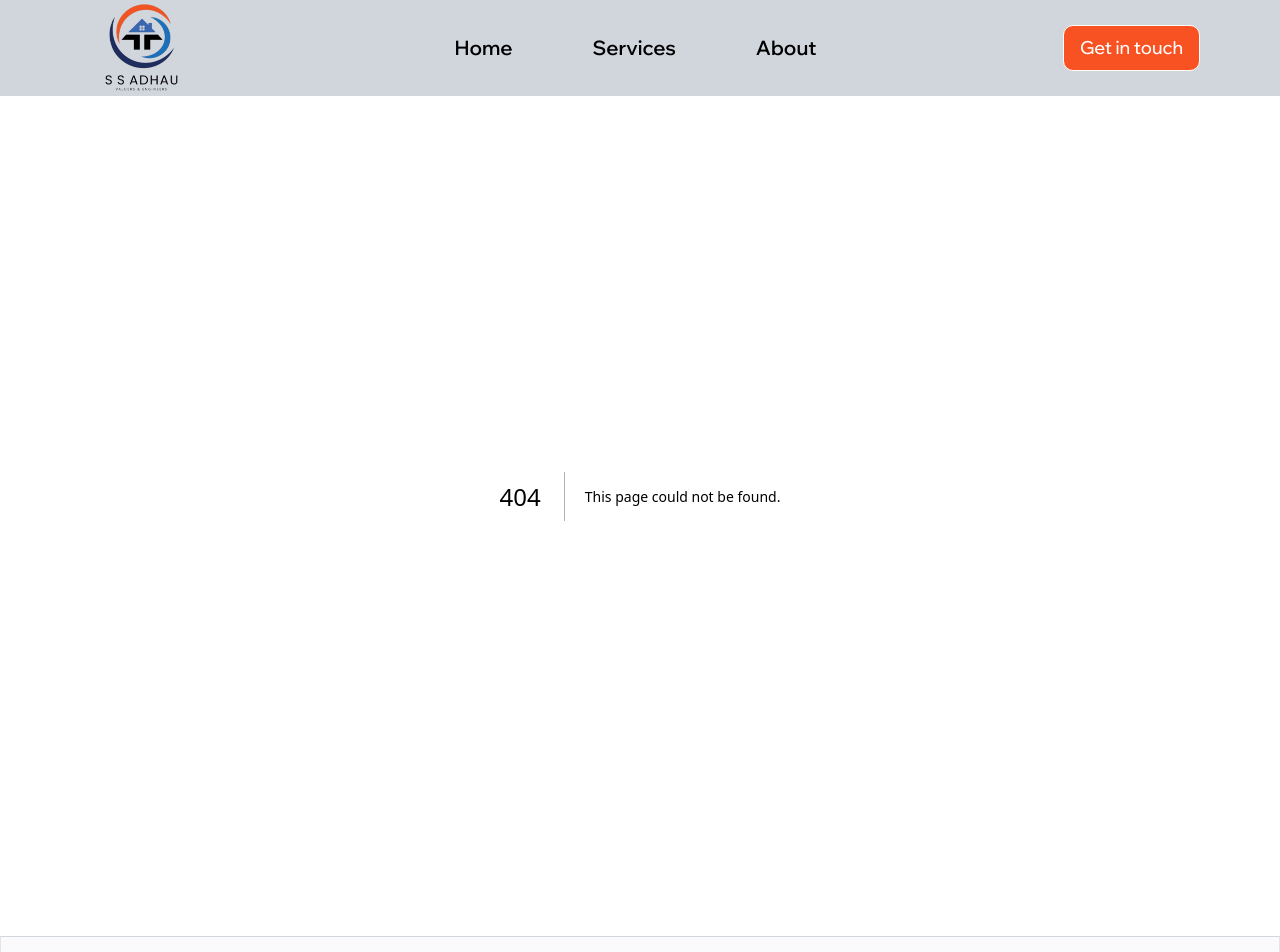
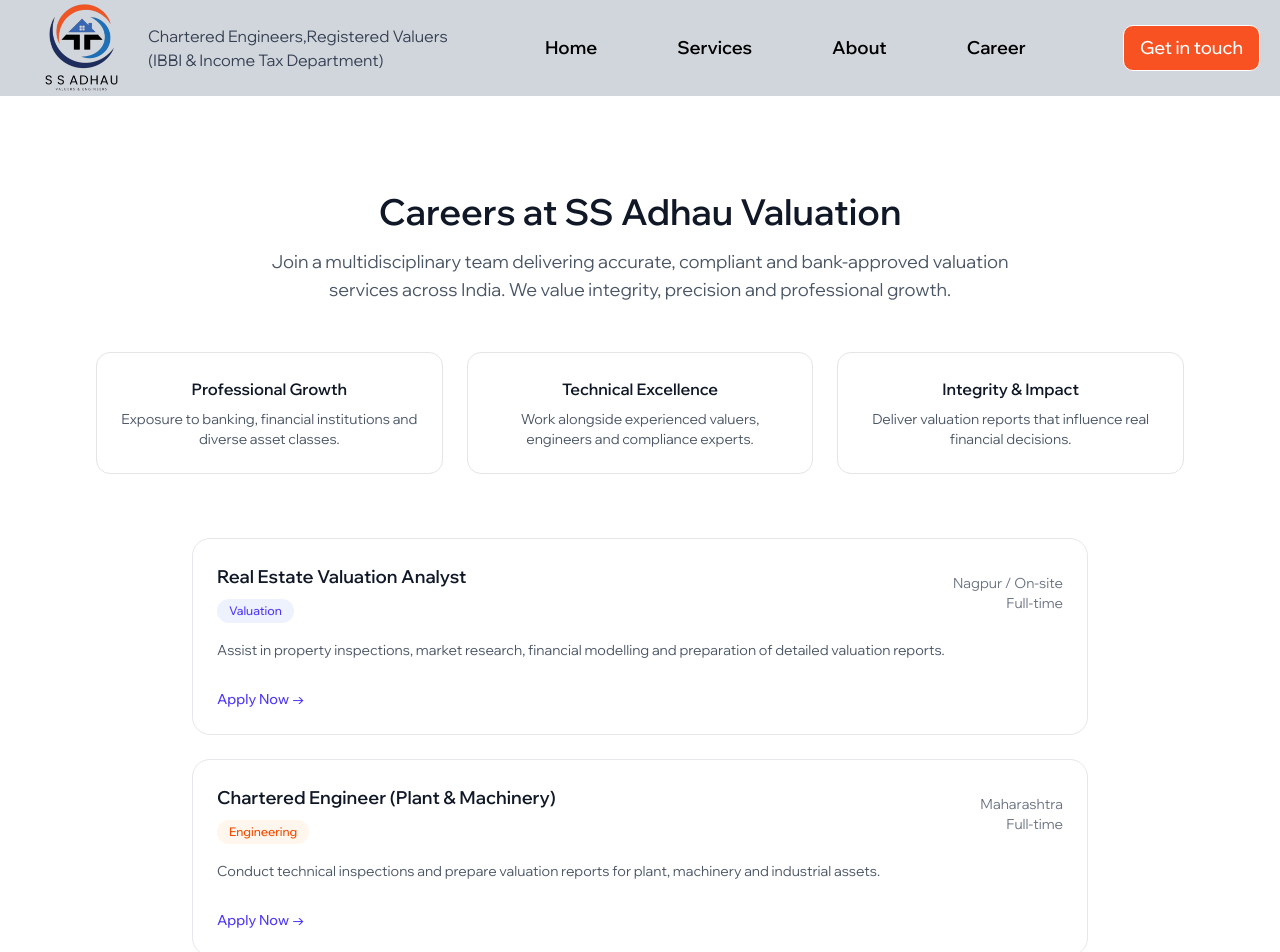
Before and after one commit to OmAmbekar25/ss-adhau-website, a Next.js app: page /career in a window 1280 px wide. Before the commit this address had no page. Shown: the top 952 px of the page. Built offline with nearby package versions, Linux system fonts and the light colour scheme.

Commit message:
added career page and fixed navbar plus hero section

```diff
--- /dev/null
+++ b/src/app/career/page.js
@@ -0,0 +1,124 @@
+import { JobCardSimple } from "@/components/JobCard";
+
+const jobs = [
+  {
+    title: "Real Estate Valuation Analyst",
+    description:
+      "Assist in property inspections, market research, financial modelling and preparation of detailed valuation reports.",
+    href: "#",
+    badgeColor: "indigo",
+    badgeText: "Valuation",
+    location: "Nagpur / On-site",
+    type: "Full-time",
+  },
+  {
+    title: "Chartered Engineer (Plant & Machinery)",
+    description:
+      "Conduct technical inspections and prepare valuation reports for plant, machinery and industrial assets.",
+    href: "#",
+    badgeColor: "orange",
+    badgeText: "Engineering",
+    location: "Maharashtra",
+    type: "Full-time",
+  },
+  {
+    title: "Legal & Compliance Executive",
+    description:
+      "Handle documentation, regulatory compliance and coordination with banks and financial institutions.",
+    href: "#",
+    badgeColor: "blue",
+    badgeText: "Compliance",
+    location: "Nagpur",
+    type: "Full-time",
+  },
+];
+
+export default function CareersSimple01() {
+  return (
+    <section className="bg-white py-16 md:py-24">
+      <div className="mx-auto max-w-6xl px-4 md:px-8">
+
+        {/* Header */}
+        <div className="mx-auto max-w-3xl text-center">
+          <h2 className="text-3xl md:text-4xl font-semibold text-gray-900">
+            Careers at SS Adhau Valuation
+          </h2>
+          <p className="mt-4 text-gray-600 md:text-lg">
+            Join a multidisciplinary team delivering accurate,
+            compliant and bank-approved valuation services across India.
+            We value integrity, precision and professional growth.
+          </p>
+        </div>
+
+        {/* Why Work With Us */}
+        <div className="mt-12 grid gap-6 md:grid-cols-3 text-center">
+          <div className="p-6 border rounded-xl">
+            <h3 className="font-semibold text-gray-900">
+              Professional Growth
+            </h3>
+            <p className="mt-2 text-sm text-gray-600">
+              Exposure to banking, financial institutions and diverse asset classes.
+            </p>
+          </div>
+
+          <div className="p-6 border rounded-xl">
+            <h3 className="font-semibold text-gray-900">
+              Technical Excellence
+            </h3>
+            <p className="mt-2 text-sm text-gray-600">
+              Work alongside experienced valuers, engineers and compliance experts.
+            </p>
+          </div>
+
+          <div className="p-6 border rounded-xl">
+            <h3 className="font-semibold text-gray-900">
+              Integrity & Impact
+            </h3>
+            <p className="mt-2 text-sm text-gray-600">
+              Deliver valuation reports that influence real financial decisions.
+            </p>
+          </div>
+        </div>
+
+        {/* Job Listings */}
+        <div className="mt-16 max-w-4xl mx-auto">
+          {jobs.length > 0 ? (
+            <ul className="flex flex-col gap-6">
+              {jobs.map((job, index) => (
+                <li key={index}>
+                  <JobCardSimple {...job} />
+                </li>
+              ))}
+            </ul>
+          ) : (
+            <div className="text-center border rounded-xl p-10">
+              <p className="text-gray-600">
+                There are currently no open positions.
+              </p>
+              <p className="mt-2 text-sm text-gray-500">
+                You may still send your resume to{" "}
+                <span className="font-medium text-gray-900">
+                  careers@ssadhuvaluation.com
+                </span>
+              </p>
+            </div>
+          )}
+        </div>
+
+        {/* CTA */}
+        <div className="mt-16 text-center">
+          <p className="text-gray-600">
+            Don’t see a role that fits?
+          </p>
+          <a
+            href="mailto:careers@ssadhuvaluation.com"
+            className="inline-block mt-4 px-6 py-3 bg-indigo-600 text-white rounded-lg text-sm hover:bg-indigo-700 transition"
+          >
+            Contact Us
+          </a>
+        </div>
+
+      </div>
+    </section>
+  );
+}
--- a/src/components/BackgroundBoxes.js
+++ b/src/components/BackgroundBoxes.js
@@ -24,7 +24,7 @@
       {/* Content */}
       <div className="relative  z-20 grid w-full max-w-7xl grid-cols-1 items-center  gap-12 md:grid-cols-2">
         {/* LEFT — Typewriter */}
-        <div className="text-center mt-20 md:mt-0 md:ml-10 md:text-left">
+        <div className="text-center mt-20 md:mt-0 md:ml-14 xl:ml-32 md:text-left">
           <div className="py-8 text-4xl font-bold sm:text-7xl">
             <span className="bg-gradient-to-b from-neutral-200 to-neutral-500 bg-clip-text text-transparent">
               <TypewriterEffectSmoothDemo />
--- /dev/null
+++ b/src/components/JobCard.jsx
@@ -0,0 +1,64 @@
+import Link from "next/link";
+
+export function JobCardSimple({
+  title,
+  description,
+  href,
+  badgeColor = "indigo",
+  badgeText,
+  location,
+  type,
+}) {
+  const badgeColors = {
+    indigo: "bg-indigo-50 text-indigo-600",
+    blue: "bg-blue-50 text-blue-600",
+    orange: "bg-orange-50 text-orange-600",
+    pink: "bg-pink-50 text-pink-600",
+    success: "bg-green-50 text-green-600",
+  };
+
+  return (
+    <div className="border border-gray-200 rounded-2xl p-6 transition hover:shadow-lg hover:border-indigo-200 bg-white">
+
+      {/* Top Row */}
+      <div className="flex flex-col sm:flex-row sm:items-center sm:justify-between gap-3">
+
+        {/* Title + Badge */}
+        <div>
+          <h3 className="text-lg font-semibold text-gray-900">
+            {title}
+          </h3>
+
+          {badgeText && (
+            <span
+              className={`inline-block mt-2 text-xs font-medium px-3 py-1 rounded-full ${badgeColors[badgeColor]}`}
+            >
+              {badgeText}
+            </span>
+          )}
+        </div>
+
+        {/* Meta Info */}
+        <div className="text-sm text-gray-500 flex flex-col sm:text-right">
+          <span>{location}</span>
+          <span>{type}</span>
+        </div>
+      </div>
+
+      {/* Description */}
+      <p className="mt-4 text-sm text-gray-600 leading-relaxed">
+        {description}
+      </p>
+
+      {/* CTA */}
+      <div className="mt-6">
+        <Link
+          href={href}
+          className="inline-flex items-center text-sm font-medium text-indigo-600 hover:text-indigo-700 transition"
+        >
+          Apply Now →
+        </Link>
+      </div>
+    </div>
+  );
+}
--- a/src/components/Navbar.js
+++ b/src/components/Navbar.js
@@ -7,7 +7,7 @@
   { title: "Home", url: "/" },
   { title: "Services", url: "/services" },
   { title: "About", url: "/about" },
-//   { title: "Blog", url: "/Blog" },
+  { title: "Career", url: "/career" },
 ];
 
 const Navbar = () => {
@@ -20,14 +20,20 @@
   return (
     <>
       {/* desktop */}
-      <div className="flex relative h-24 bg-gray-300 z-[100]   text-black md:text-lg flex-row justify-between px-6  sm:px-10 md:px-5 lg:px-20 py-3 items-center  ">
-        <div className="text-primary flex items-center flex-col font-extrabold">
+      <div className="flex relative h-24 bg-gray-300 z-[100]   text-black md:text-lg flex-row justify-between px-6  sm:px-10 md:px-5 lg:px-5 py-3 items-center  ">
+        <div className="text-primary flex  items-center  font-extrabold">
           <Image src={SSAdhauLogo} width={160} height={40} className="w-16 lg:w-32 " alt="SSAdhau Logo" />
+          <div className="font-light text-xs md:text-[8px] xl:text-base text-gray-700  ">
+            <p>Chartered Engineers,Registered Valuers</p>
+            <p>
+              (IBBI & Income Tax Department)
+            </p>
+          </div>
         </div>
-        <ul className="hidden md:flex flex-row justify-between items-center gap-20 sm:gap-8 md:gap-10 lg:gap-20 font-semibold ">
+        <ul className="hidden md:flex flex-row justify-between items-center gap-20 sm:gap-8 md:gap-4 lg:gap-20 font-semibold ">
           {itemArray.map((x, index) => {
             return (
-              <li key={index} className="hover:text-brand-orange md:text-xl duration-200">
+              <li key={index} className="hover:text-brand-orange md:text-lg duration-200">
                 <Link href={x.url}> {x.title}</Link>
               </li>
             );
@@ -37,7 +43,7 @@
           <Link href={`/contact`}>
           <button
             type="button"
-            className="text-white hidden md:flex bg-[#F85122] border-[1px] border-white hover:bg-[#f93e0a]  focus:ring-4 focus:outline-none  font-medium rounded-lg  px-1 md:px-4 py-2 text-center transition-all ease-in-out"
+            className="text-white hidden md:flex  bg-[#F85122] border-[1px] border-white hover:bg-[#f93e0a]  focus:ring-4 focus:outline-none  font-medium rounded-lg  px-1 md:px-4 py-2 text-center transition-all ease-in-out"
           >
             Get in touch
           </button>
```
